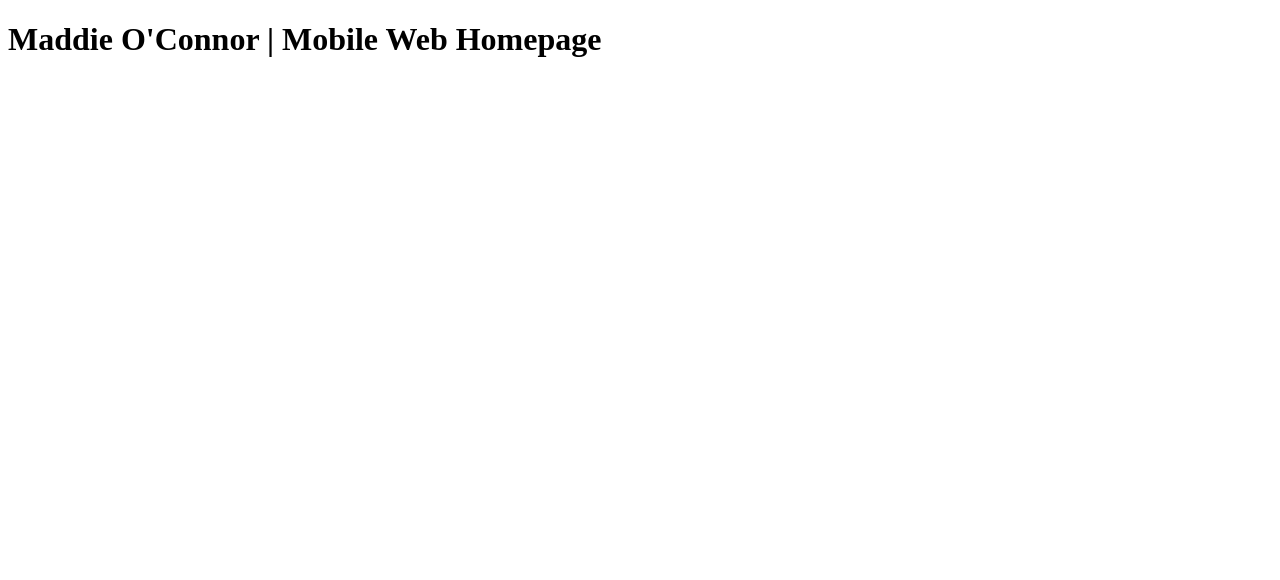
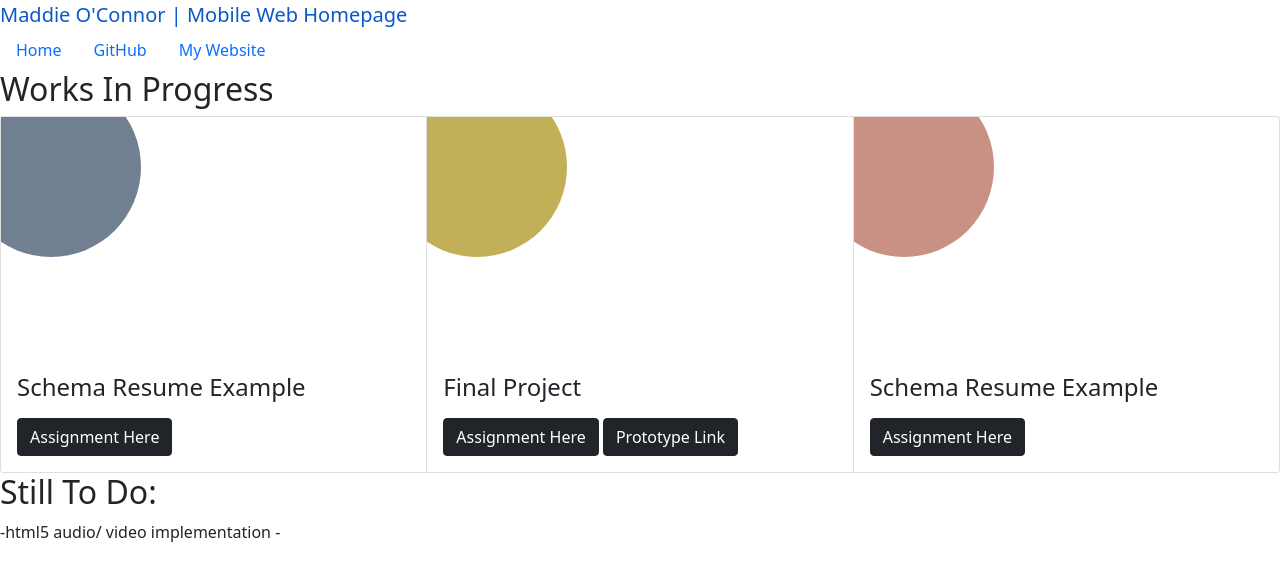
Before and after one commit to maddieoco/ifsc-3342, a plain HTML site: page index.html in a window 1280 px wide. Drawn offline with nearby package versions, Linux system fonts and the light colour scheme; files that its build step writes are made by us from their sources.

Commit message:
Update index.html

```diff
--- a/index.html
+++ b/index.html
@@ -12,20 +12,87 @@
   <meta property="og:url" content="">
   <meta property="og:image" content="">
 
+  <link href="https://cdn.jsdelivr.net/npm/bootstrap@5.0.0-beta3/dist/css/bootstrap.min.css" rel="stylesheet" integrity="sha384-eOJMYsd53ii+scO/bJGFsiCZc+5NDVN2yr8+0RDqr0Ql0h+rP48ckxlpbzKgwra6" crossorigin="anonymous">
+
+  <link rel="stylesheet" href="assets/css/normalize.css">
+  <link rel="stylesheet" href="assets/css/main.css">
+  <link rel="stylesheet" href="homepage/assets/css/styles.css">
+
+  <meta name="theme-color" content="#fafafa">
 
 </head>
 
 <body>
+<header class="">
+  <a class="navbar-brand">Maddie O'Connor | Mobile Web Homepage </a>
+  <ul class="nav">
 
+  <li class="nav-item">
+    <a class="nav-link active" aria-current="page" href="#">Home</a>
+  </li>
+  <li class="nav-item">
+    <a class="nav-link" href="https://github.com/maddieoco">GitHub</a>
+  </li>
+  <li class="nav-item">
+    <a class="nav-link" href="https://maddieoconnor.com">My Website</a>
+  </li>
   <!-- Add your site or application content here -->
-  <h1>Maddie O'Connor | Mobile Web Homepage </h1>
+
+</ul>
+</header>
+ <h2 class="">Works In Progress</h2>
+<div class="card-group">
+
+    <div class="card" style="width: 15rem;">
+      <svg height="15rem" width="15rem">
+        <circle cx="50" cy="50" r="90"  fill="slategray" />
+        </svg>
+        <div class="card-body">
+          <h4 class = "card-title">Schema Resume Example </h4>
+            <p class="card-text"> </p>
+            <a href="resume-microdata/index.html" class="btn btn-dark">Assignment Here</a>
+        </div>
+        </div>
+
+        <div class="card" style="width: 15rem;">
+          <svg height="15rem" width="15rem">
+            <circle cx="50" cy="50" r="90"  fill="#c2b059" />
+            </svg>
+            <div class="card-body">
+              <h4 class = "card-title">Final Project </h4>
+                <p class="card-text"> </p>
+                <a href="build/index.html" class="btn btn-dark">Assignment Here</a>
+                <a href="https://xd.adobe.com/view/c0751053-8740-401a-a0d9-0d6dcf1b1295-9526/" class="btn btn-dark">Prototype Link</a>
+            </div>
+        </div>
+            <div class="card" style="width: 15rem;">
+              <svg height="15rem" width="15rem">
+                <circle cx="50" cy="50" r="90"  fill="#c99183" />
+                </svg>
+                <div class="card-body">
+                  <h4 class = "card-title">Schema Resume Example </h4>
+                    <p class="card-text"> </p>
+                    <a href="preassessment/index.html" class="btn btn-dark">Assignment Here</a>
+                </div>
+            </div>
+      </div>
+</div>
+
+<h2 class="">Still To Do:</h2>
+-html5 audio/ video implementation
+-
 
 
+</div>
   <!-- Google Analytics: change UA-XXXXX-Y to be your site's ID. -->
   <script>
     window.ga = function () { ga.q.push(arguments) }; ga.q = []; ga.l = +new Date;
     ga('create', 'UA-XXXXX-Y', 'auto'); ga('set', 'anonymizeIp', true); ga('set', 'transport', 'beacon'); ga('send', 'pageview')
   </script>
+
+  <script src="js/vendor/modernizr-3.11.2.min.js"></script>
+  <script src="https://cdn.jsdelivr.net/npm/bootstrap@5.0.0-beta3/dist/js/bootstrap.bundle.min.js" integrity="sha384-JEW9xMcG8R+pH31jmWH6WWP0WintQrMb4s7ZOdauHnUtxwoG2vI5DkLtS3qm9Ekf" crossorigin="anonymous"></script>
+
   <script src="https://www.google-analytics.com/analytics.js" async></script>
 </body>
 
```
